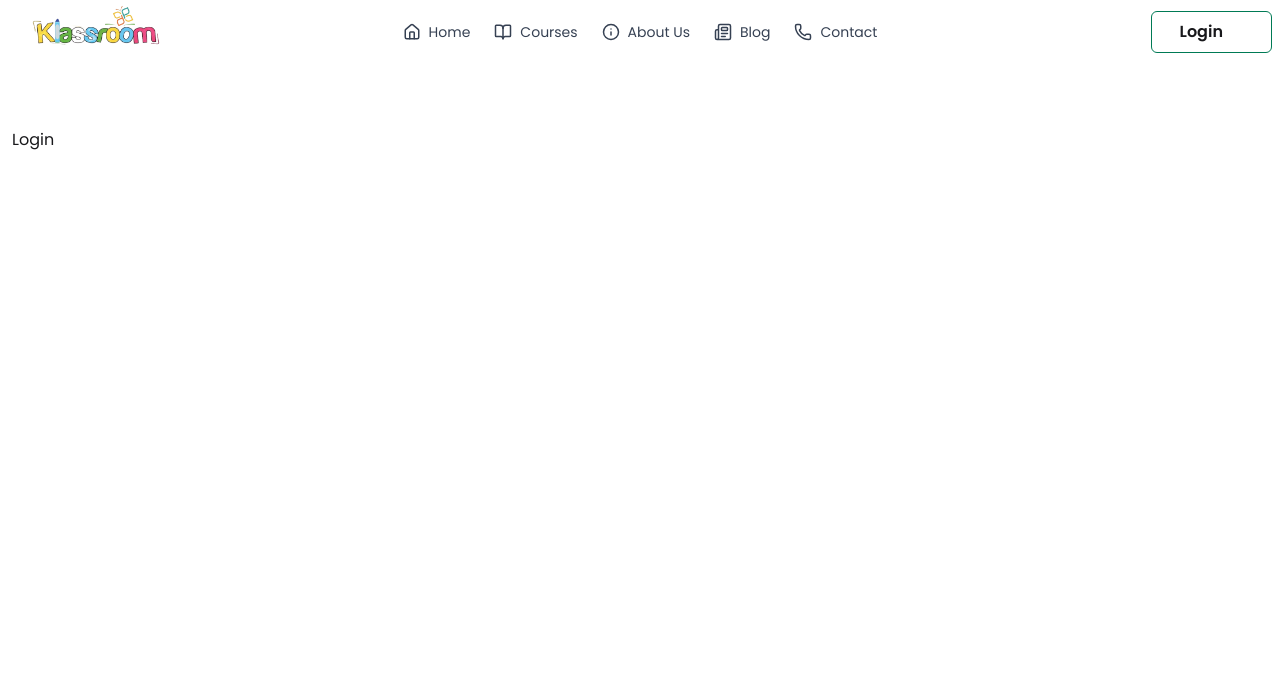
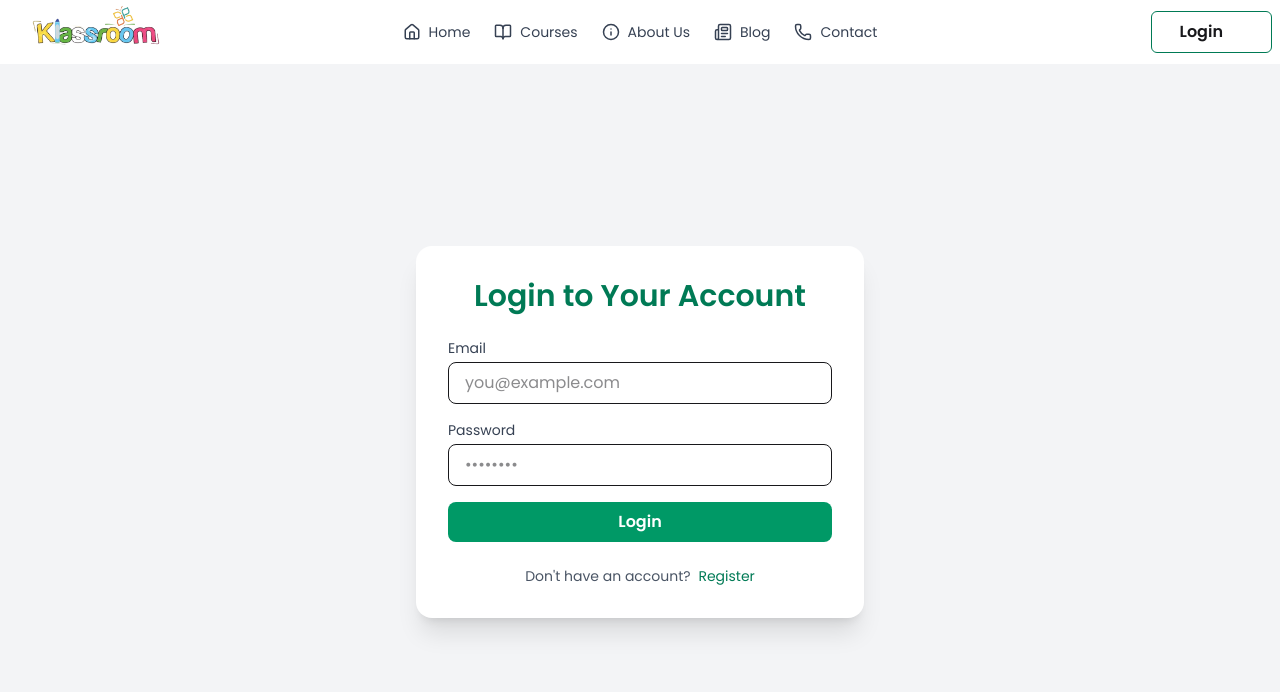
Before and after one commit to saroar-git/klassroom, a React (Vite) app: page /login in a window 1280 px wide. Shown: the top 692 px of the page. Built offline with nearby package versions, Linux system fonts and the light colour scheme.

Commit message:
banner added

```diff
--- a/src/components/blogs/SPSS.tsx
+++ b/src/components/blogs/SPSS.tsx
@@ -41,7 +41,7 @@ const SPSS = () => {
             </Link>
           </li>
           <li>
-            <Link to="/blogs" className="hover:text-green-700 font-medium">
+            <Link to="/blogs" className="hover:text-emerald-700 font-medium">
               Blogs
             </Link>
           </li>
--- /dev/null
+++ b/src/components/home/Banner.tsx
@@ -0,0 +1,62 @@
+import { useEffect, useState } from "react";
+import { motion, AnimatePresence } from "framer-motion";
+import { ArrowRight } from "lucide-react";
+import { Link } from "react-router-dom";
+
+const titles = [
+  "Empowering Minds with Modern Skills",
+  "Master SPSS, IELTS, and More",
+  "Learn from Industry Experts",
+  "Shape Your Future with Klassroom",
+];
+
+const Banner = () => {
+  const [index, setIndex] = useState(0);
+
+  useEffect(() => {
+    const interval = setInterval(() => {
+      setIndex((prev) => (prev + 1) % titles.length);
+    }, 3000); // Change every 3 seconds
+    return () => clearInterval(interval);
+  }, []);
+
+  return (
+    <section className="min-h-[85vh] flex items-center justify-center bg-gradient-to-br from-white via-emerald-50 to-emerald-100 text-center px-4">
+      <div className="max-w-3xl">
+        <AnimatePresence mode="wait">
+          <motion.h1
+            key={titles[index]}
+            initial={{ opacity: 0, y: 30 }}
+            animate={{ opacity: 1, y: 0 }}
+            exit={{ opacity: 0, y: -30 }}
+            transition={{ duration: 0.6 }}
+            className="text-4xl md:text-6xl font-bold text-emerald-600 mb-6"
+          >
+            {titles[index]}
+          </motion.h1>
+        </AnimatePresence>
+
+        <p className="text-gray-700 text-lg md:text-xl mb-8">
+          Transform your future with expert-led courses designed for success.
+        </p>
+
+        <div className="flex justify-center gap-4">
+          <Link
+            to={"/courses"}
+            className="btn bg-emerald-600 text-white hover:bg-emerald-700"
+          >
+            Browse Courses
+          </Link>
+          <Link
+            to={"/login"}
+            className="btn btn-outline border-emerald-600 text-emerald-600 hover:bg-emerald-100"
+          >
+            Join Now <ArrowRight className="ml-2 h-4 w-4" />
+          </Link>
+        </div>
+      </div>
+    </section>
+  );
+};
+
+export default Banner;
--- a/src/index.css
+++ b/src/index.css
@@ -21,7 +21,7 @@
   }
 
   .btn-secondary {
-    @apply bg-green-500 text-white px-4 py-2 rounded-md font-semibold hover:bg-green-400 transition;
+    @apply bg-emerald-500 text-white px-4 py-2 rounded-md font-semibold hover:bg-emerald-400 transition;
   }
 
   .btn-accent {
--- a/src/pages/blogs/Blogs.tsx
+++ b/src/pages/blogs/Blogs.tsx
@@ -52,7 +52,7 @@ const Blogs = () => {
     <Container className="my-16 px-3">
       <div className="text-center">
         <motion.h1
-          className="text-4xl font-bold text-green-700 poppins inline-block"
+          className="text-4xl font-bold text-emerald-700 poppins inline-block"
           variants={typingContainer}
           initial="hidden"
           animate="visible"
@@ -65,7 +65,7 @@ const Blogs = () => {
         </motion.h1>
 
         <motion.div
-          className="h-1 bg-green-600 rounded-full mt-2 mx-auto"
+          className="h-1 bg-emerald-600 rounded-full mt-2 mx-auto"
           style={{ maxWidth: "200px" }}
           variants={underlineAnimation}
           initial="hidden"
--- a/src/pages/home/Home.tsx
+++ b/src/pages/home/Home.tsx
@@ -1,7 +1,12 @@
+import Banner from "../../components/home/Banner";
 import Container from "../../components/ui/Container";
 
 const Home = () => {
-  return <Container className="my-16">Home</Container>;
+  return (
+    <Container>
+      <Banner />
+    </Container>
+  );
 };
 
 export default Home;
--- a/src/pages/login/Login.tsx
+++ b/src/pages/login/Login.tsx
@@ -1,11 +1,98 @@
-import Container from "../../components/ui/Container";
+import { useState } from "react";
+import { motion } from "framer-motion";
 
-const Login = () => {
+const AuthCard = () => {
+  const [isLogin, setIsLogin] = useState(true);
+
+  const toggleMode = () => setIsLogin((prev) => !prev);
+
+  const fadeUp = {
+    hidden: { opacity: 0, y: 30 },
+    visible: { opacity: 1, y: 0 },
+  };
+
   return (
-    <Container className="my-16 px-3">
-      <h1>Login</h1>
-    </Container>
+    <div className="min-h-[calc(100vh-65px)] flex items-center justify-center bg-gray-100 px-4">
+      <motion.div
+        initial="hidden"
+        animate="visible"
+        variants={fadeUp}
+        transition={{ duration: 0.4 }}
+        className="bg-white shadow-xl rounded-2xl p-8 w-full max-w-md"
+      >
+        <h2 className="text-3xl font-bold text-center text-emerald-700 mb-6 transition-all duration-300">
+          {isLogin ? "Login to Your Account" : "Create a New Account"}
+        </h2>
+
+        <form className="space-y-4">
+          {!isLogin && (
+            <div>
+              <label className="block text-sm font-medium text-gray-700">
+                Full Name
+              </label>
+              <input
+                type="text"
+                placeholder="John Doe"
+                className="mt-1 w-full border rounded-lg px-4 py-2 focus:outline-none focus:ring-2 focus:ring-emerald-500"
+              />
+            </div>
+          )}
+
+          <div>
+            <label className="block text-sm font-medium text-gray-700">
+              Email
+            </label>
+            <input
+              type="email"
+              placeholder="you@example.com"
+              className="mt-1 w-full border rounded-lg px-4 py-2 focus:outline-none focus:ring-2 focus:ring-emerald-500"
+            />
+          </div>
+
+          <div>
+            <label className="block text-sm font-medium text-gray-700">
+              Password
+            </label>
+            <input
+              type="password"
+              placeholder="••••••••"
+              className="mt-1 w-full border rounded-lg px-4 py-2 focus:outline-none focus:ring-2 focus:ring-emerald-500"
+            />
+          </div>
+
+          {!isLogin && (
+            <div>
+              <label className="block text-sm font-medium text-gray-700">
+                Confirm Password
+              </label>
+              <input
+                type="password"
+                placeholder="••••••••"
+                className="mt-1 w-full border rounded-lg px-4 py-2 focus:outline-none focus:ring-2 focus:ring-emerald-500"
+              />
+            </div>
+          )}
+
+          <button
+            type="submit"
+            className="w-full bg-emerald-600 hover:bg-emerald-700 text-white font-semibold py-2 rounded-lg transition duration-200 cursor-pointer"
+          >
+            {isLogin ? "Login" : "Register"}
+          </button>
+        </form>
+
+        <p className="text-center text-sm text-gray-600 mt-6">
+          {isLogin ? "Don't have an account?" : "Already have an account?"}{" "}
+          <button
+            onClick={toggleMode}
+            className="text-emerald-700 font-medium hover:underline ml-1 cursor-pointer"
+          >
+            {isLogin ? "Register" : "Login"}
+          </button>
+        </p>
+      </motion.div>
+    </div>
   );
 };
 
-export default Login;
+export default AuthCard;
```
